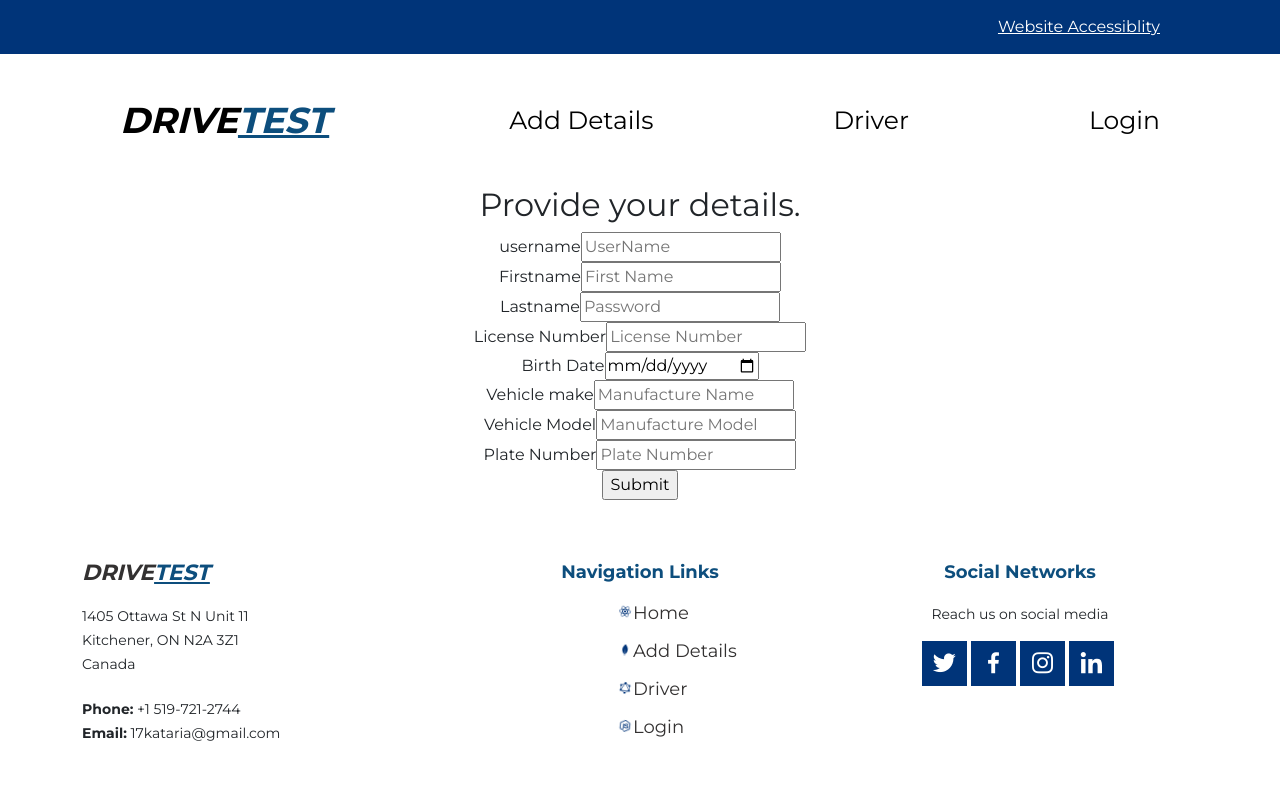
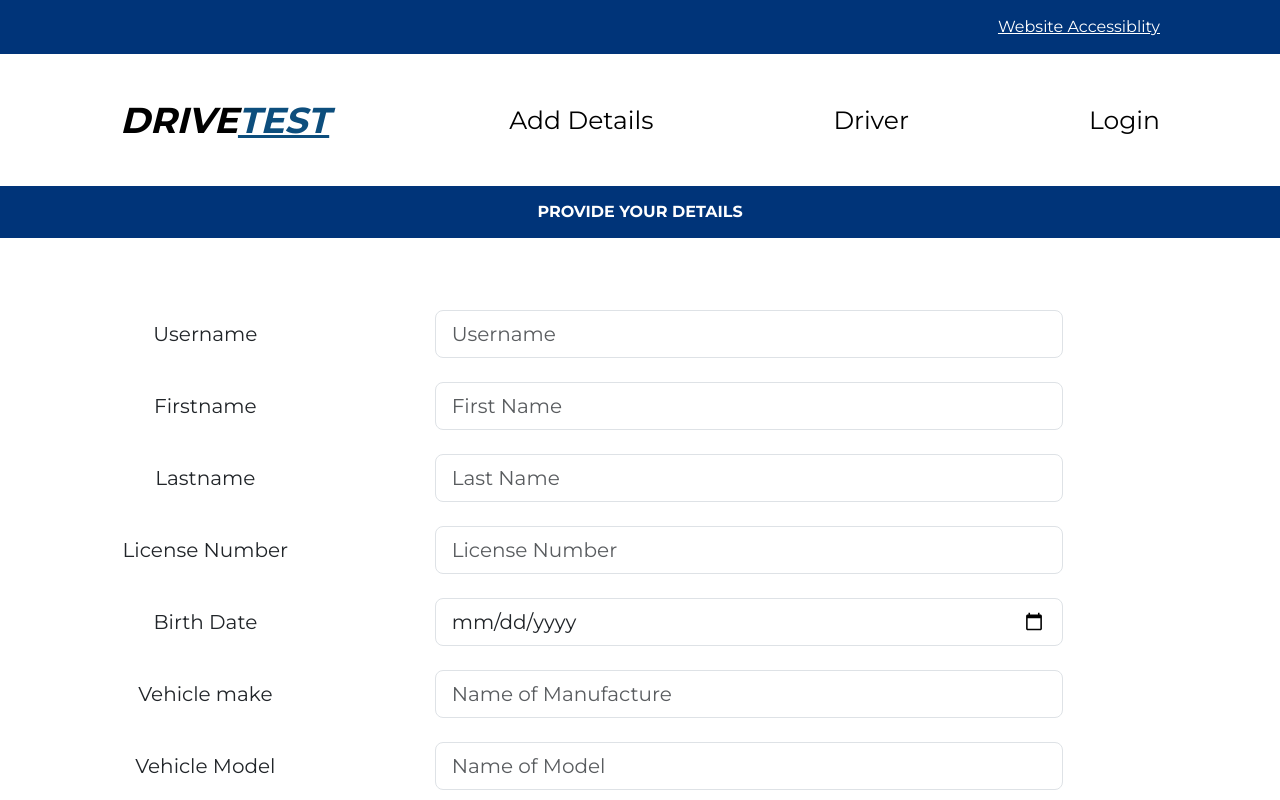
Before and after one commit to ikataria/CapstoneProject, a React (Create React App) app in the folder client/: page /driver/addDetails in a window 1280 px wide. Shown: the top 800 px of the page. Built offline with nearby package versions, Linux system fonts and the light colour scheme.

Commit message:
Header, footer, Home, Sign-up/In UI done

```diff
--- a/client/src/components/AddUserDetails.js
+++ b/client/src/components/AddUserDetails.js
@@ -9,17 +9,19 @@ const UserDetailsForm = ({ SaveUserInfo }) => {
 
         const form = document.forms.userForm;
 
+
         const userObj = {
-            userName: form.userName.value.trim(),
             firstName: form.firstName.value.trim().toLowerCase(),
             lastName: form.lastName.value.trim().toLowerCase(),
+            userName: form.userName.value.trim(),
+            dob: form.dob.value.trim(),
             licenseNumber: form.licenseNumber.value.trim().toLowerCase(),
-            dob: form.dob.value.trim(),
             make: form.make.value.trim().toLowerCase(),
             model: form.model.value.trim().toLowerCase(),
-            // year: form.year.value.trim(),
             plateNumber: form.plateNumber.value.trim().toLowerCase(),
         }
+
+        console.log(`userObj::>`, userObj);
 
         SaveUserInfo(userObj);
 
@@ -28,62 +30,91 @@ const UserDetailsForm = ({ SaveUserInfo }) => {
     return (
         <div>
             <form name="userForm" onSubmit={handleSubmit}>
-                <h2>Provide your details.</h2>
-                <div>
-                    <label for="userName">username</label>
-                    <input name="userName" type="text" placeholder="UserName"></input>
+                <h2 className="homePageNewBanner">PROVIDE YOUR DETAILS</h2>
+                <br />
+                <br />
+                <br />
+
+                <div className="form-group row">
+                    <label htmlFor="userName" className="col-sm-4 col-form-label col-form-label-lg">Username</label>
+                    <div className="col-sm-6">
+                        <input name="userName" type="text" placeholder="Username" className="form-control form-control-lg" minlength="3" maxlength="25" required></input>
+                    </div>
                 </div>
-                <div>
-                    <label for="firstName">Firstname</label>
-                    <input name="firstName" type="text" placeholder="First Name"></input>
+                <br />
+
+                <div className="form-group row">
+                    <label htmlFor="firstName" className="col-sm-4 col-form-label col-form-label-lg">Firstname</label>
+                    <div className="col-sm-6">
+                        <input name="firstName" id="firstName" type="text" placeholder="First Name" className="form-control form-control-lg" minlength="3" maxlength="25" required></input>
+                    </div>
                 </div>
+                <br />
 
-                <div>
-                    <label for="lastName">Lastname</label>
-                    <input name="lastName" type="text" placeholder="Password"></input>
+                <div className="form-group row">
+                    <label htmlFor="lastName" className="col-sm-4 col-form-label col-form-label-lg">Lastname</label>
+                    <div className="col-sm-6">
+                        <input name="lastName" type="text" placeholder="Last Name" className="form-control form-control-lg" minlength="3" maxlength="25" required></input>
+                    </div>
                 </div>
+                <br />
 
-                <div>
-                    <label for="licenseNumber">License Number</label>
-                    <input name="licenseNumber" type="text" placeholder="License Number"></input>
+                <div className="form-group row">
+                    <label htmlFor="licenseNumber" className="col-sm-4 col-form-label col-form-label-lg">License Number</label>
+                    <div className="col-sm-6">
+                        <input name="licenseNumber" type="text" placeholder="License Number" className="form-control form-control-lg" minlength="15" maxlength="15" required></input>
+                    </div>
                 </div>
+                <br />
 
-                <div>
-                    <label for="dob">Birth Date</label>
-                    <input name="dob" type="date" placeholder="Birth date"></input>
+                <div className="form-group row">
+                    <label htmlFor="dob" className="col-sm-4 col-form-label col-form-label-lg">Birth Date</label>
+                    <div className="col-sm-6">
+                        <input name="dob" type="date" placeholder="Birth date" className="form-control form-control-lg" required></input>
+                    </div>
                 </div>
+                <br />
 
-                <div>
-                    <label for="make">Vehicle make</label>
-                    <input name="make" type="text" placeholder="Manufacture Name"></input>
+                <div className="form-group row">
+                    <label htmlFor="make" className="col-sm-4 col-form-label col-form-label-lg">Vehicle make</label>
+                    <div className="col-sm-6">
+                        <input name="make" type="text" placeholder="Name of Manufacture " className="form-control form-control-lg" minlength="3" maxlength="25" required></input>
+                    </div>
                 </div>
+                <br />
 
-                <div>
-                    <label for="model">Vehicle Model</label>
-                    <input name="model" type="text" placeholder="Manufacture Model"></input>
+                <div className="form-group row">
+                    <label htmlFor="model" className="col-sm-4 col-form-label col-form-label-lg">Vehicle Model</label>
+                    <div className="col-sm-6">
+                        <input name="model" type="text" placeholder="Name of Model" className="form-control form-control-lg" minlength="3" maxlength="25" required></input>
+                    </div>
                 </div>
+                <br />
 
-                {/* <div>
-                    <label for="year">Purchased Year</label>
-                    <input name="year" type="text" placeholder="Car Year"></input>
-                </div> */}
 
-                <div>
-                    <label for="plateNumber">Plate Number</label>
-                    <input name="plateNumber" type="text" placeholder="Plate Number"></input>
+                <div className="form-group row">
+                    <label htmlFor="plateNumber" className="col-sm-4 col-form-label col-form-label-lg">Plate Number</label>
+                    <div className="col-sm-6">
+                        <input name="plateNumber" type="text" placeholder="Plate Number" className="form-control form-control-lg" minlength="3" maxlength="25" required></input>
+                    </div>
                 </div>
+                <br />
 
-                {/* <div>
-                    <label for="plateNumber">Plate Number</label>
-                    <input name="plateNumber" type="text" placeholder="Plate Number"></input>
-                </div> */}
+                <div className="form-group row">
+                    <label htmlFor="appointmentDate" className="col-sm-4 col-form-label col-form-label-lg">Appointment Date</label>
+                    <div className="col-sm-6">
+                        <input name="appointmentDate" type="date" placeholder="Appointment Date" className="form-control form-control-lg" required></input>
+                    </div>
+                </div>
+                <br />
 
-                <div>
-                    <input type="submit" value="Submit" />
+                <div className="form-group">
+                    <input type="submit" value="Submit" className="btn btn-success btn-lg" />
                 </div>
             </form>
 
-
+            <br />
+            <br />
         </div>
     )
 }
@@ -118,7 +149,6 @@ const AddUserDetails = () => {
                     lastName: userObj.lastName,
                     licenseNumber: userObj.licenseNumber,
                     dob: userObj.dob,
-
                     make: userObj.make,
                     model: userObj.model,
                     plateNumber: userObj.plateNumber
@@ -126,7 +156,7 @@ const AddUserDetails = () => {
             })
         }).then(async (response) => {
             let savedData = await response.json();
-            console.log(__filename, `data to savedData 82`, savedData.data);
+            console.log(__filename, `data to savedData 159>>`, JSON.stringify(savedData.data));
             alert(`${JSON.stringify(savedData.data.addUserDetails.firstName)} Details added successfully.`)
         })
 
--- a/client/src/components/login.js
+++ b/client/src/components/login.js
@@ -53,6 +53,8 @@ const LoginForm = ({ LoginUser, props }) => {
             </form>
 
             <button className="btn btn-link" onClick={() => props.onFormSwitch('registration')}>Don't have an account? Register here.</button>
+            <br />
+            <br />
         </div>
     )
 }
--- a/client/src/components/menu.js
+++ b/client/src/components/menu.js
@@ -18,6 +18,8 @@ function Menu() {
             <PageRoutes />
 
             <footer id="footer">
+            <h2 className="homePageNewBanner"></h2>
+
                 <div className="upperFooter">
                     <div className="container">
                         <div className="row">
--- a/client/src/components/registration.js
+++ b/client/src/components/registration.js
@@ -21,19 +21,19 @@ const RegistrationForm = ({ RegisterUser, props }) => {
     return (
         <div>
             <form name="addUser" onSubmit={handleSubmit}>
-            <h2 className="homePageNewBanner">REGISTRATION FORM</h2>
+                <h2 className="homePageNewBanner">REGISTRATION FORM</h2>
                 <br />
-                <br/>
-                <br/>
+                <br />
+                <br />
 
                 <div className="form-group row">
                     <label htmlFor="userName" className="col-sm-4 col-form-label col-form-label-lg">Username</label>
                     <div className="col-sm-6">
                         <input name="userName" type="text" placeholder="User Name" className="form-control form-control-lg" minlength="3" maxlength="25" required></input>
-                        <small id="emailHelp" className="form-text text-muted">We'll never share your email with anyone else.</small>
+                        <small id="emailHelp" className="form-text text-muted">Remember your username for login functionality.</small>
                     </div>
                 </div>
-                <br />
+                <br/>
 
                 <div className="form-group row">
                     <label htmlFor="password" className="col-sm-4 col-form-label col-form-label-lg">Password</label>
@@ -75,6 +75,9 @@ const RegistrationForm = ({ RegisterUser, props }) => {
 
             <br />
             <button className="btn btn-link" onClick={() => props.onFormSwitch("login")}>Already have an account? Login here.</button>
+            <br />
+            <br />
+
         </div>
     )
 }
```
Also changed, not shown: client/src/components/FetchUser.js (+107 -102 lines), 2 other files (tests, documents, lock files or other folders).
